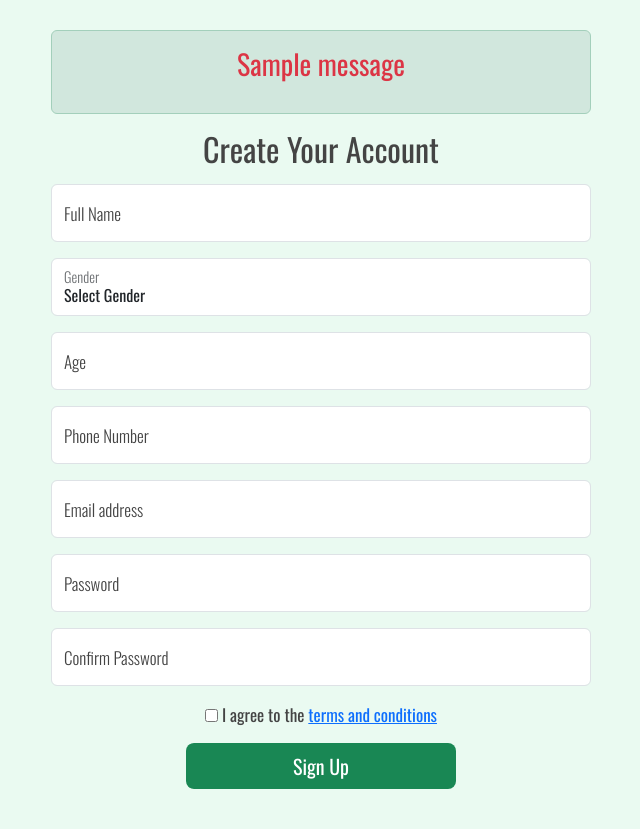
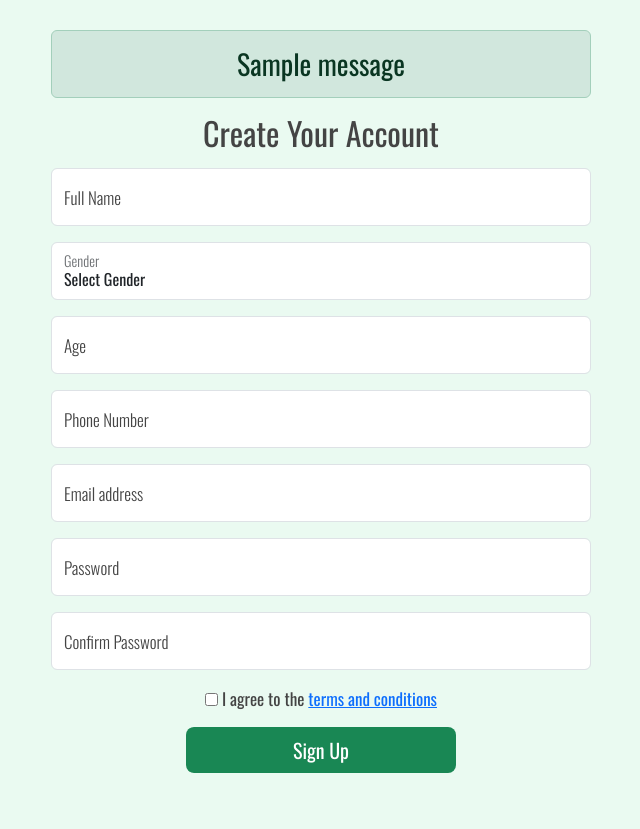
Before and after one commit to pagaslav/theknee-surgery, a Flask app: page /signup in a window 1280 px wide. Shown: the part 82-911 px from the top of the page, without its empty margins (319-959 px from the left). Run offline with Flask 3, Linux system fonts and the light colour scheme; one stand-in notice (Sample message) is shown; some libraries are stand-ins or nearby versions.

Commit message:
fix(auth): update flash message styles in login and signup pages
Update styles for flash messages related to user authentication in login.html and signup.html. The
flash messages now display according to the settings defined in app.py, improving the consistency
and user experience.

```diff
--- a/templates/login.html
+++ b/templates/login.html
@@ -7,7 +7,7 @@ endblock %} {% block content %}
     {% with messages = get_flashed_messages(with_categories=true) %} {% if
     messages %} {% for category, message in messages %}
     <div class="alert alert-{{ category }}">
-      <h2 class="h2 mb-3 fw-normal text-danger">{{ message }}</h2>
+      <h2 class="h2 mb-3 fw-normal">{{ message }}</h2>
     </div>
     {% endfor %} {% else %}
     <h2 class="h2 mb-3 fw-normal">Login to Your Account</h2>
--- a/templates/signup.html
+++ b/templates/signup.html
@@ -6,7 +6,7 @@ endblock %} {% block content %}
   <form method="POST" action="{{ url_for('signup') }}">
     {% with messages = get_flashed_messages(with_categories=true) %} {% if
     messages %} {% for category, message in messages %}
-    <div class="alert alert-{{ category }}"><h3 class="h3 mb-3 fw-normal text-danger">{{ message }}</h2></div>
+    <div class=""><h3 class="h3 mb-3 fw-normal alert alert-{{ category }}">{{ message }}</h2></div>
     {% endfor %} {% endif %} {% endwith %}
     <h2 class="h2 mb-3 fw-normal">Create Your Account</h2>
 
```
